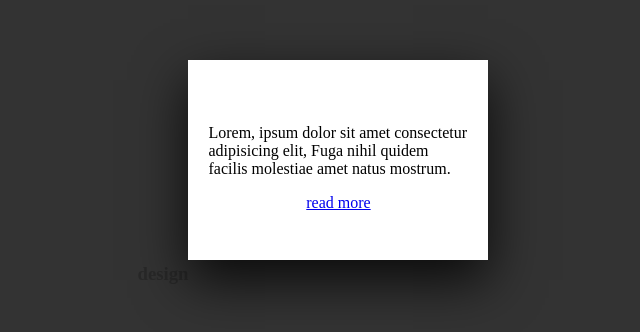
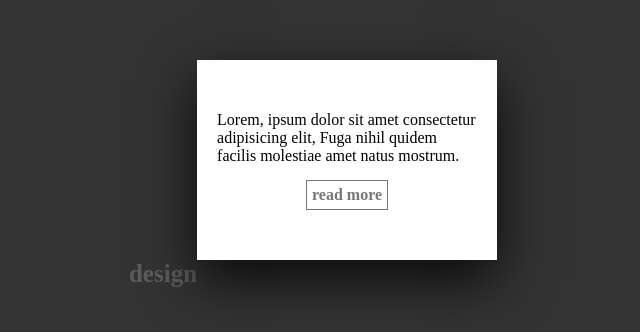
Before and after one commit to ElfaLunar/Double-effect-card, a plain HTML site: page index.html in a window 1280 px wide. Shown: the part 140-472 px from the top of the page, without its empty margins (327-967 px from the left). Drawn offline with Linux system fonts and the light colour scheme.

Commit message:
Update style.css

```diff
--- a/style.css
+++ b/style.css
@@ -69,3 +69,28 @@
 
 h3{
   margin: 10px 0 0;
+  padding: 0;
+  color: white;
+  text-align: center;
+  font-size: 25px;
+  }
+
+p{
+  margin: 0;
+  padding: 0;
+  }
+
+a{
+  margin: 15px 0 0;
+  display: inline-block;
+  text-decoration: none;
+  font-weight: 900;
+  color: #777;
+  padding: 5px;
+  border: 1px solid #777;
+  }
+
+a:hover{
+  background-color: #777;
+  color: white;
+  }
```
